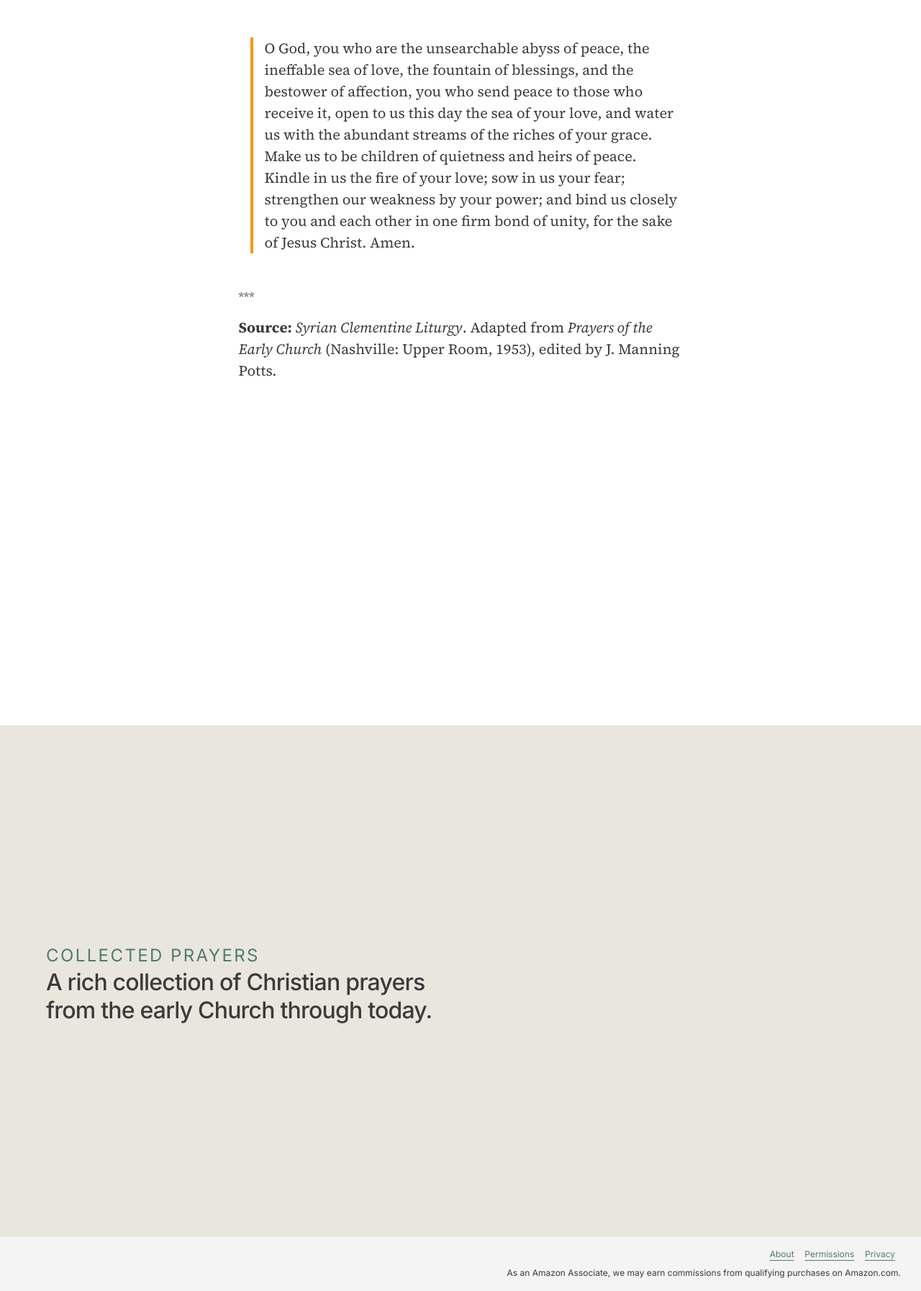
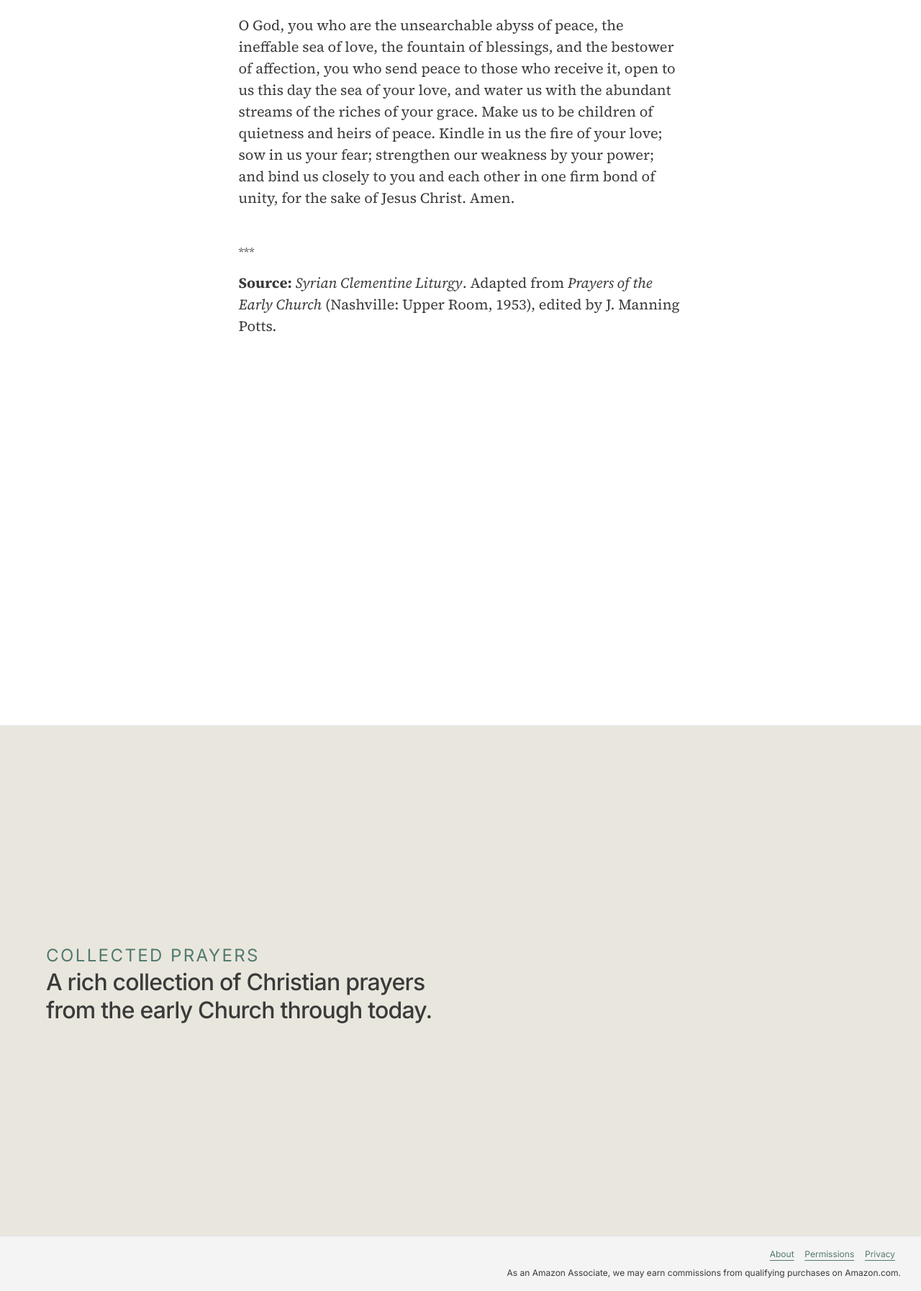
Before and after one commit to ryanwentzel/collectedprayers, a Jekyll site: the page built from collections/_prayers/early-church/2025-03-18-sea-of-ineffable-love.md, in a window 1280 px wide. Shown: the part 724-2518 px from the top of the page at 72% size. Built offline with Jekyll 4.4.1, drawn with Linux system fonts in a browser that asks for light colours.

```diff
--- a/collections/_prayers/early-church/2025-03-18-sea-of-ineffable-love.md
+++ b/collections/_prayers/early-church/2025-03-18-sea-of-ineffable-love.md
@@ -16,4 +16,4 @@ img:
     caption: Leontine von Littrow, *Coastal Landscape*
 ---
 
-> O God, you who are the unsearchable abyss of peace, the ineffable sea of love, the fountain of blessings, and the bestower of affection, you who send peace to those who receive it, open to us this day the sea of your love, and water us with the abundant streams of the riches of your grace. Make us to be children of quietness and heirs of peace. Kindle in us the fire of your love; sow in us your fear; strengthen our weakness by your power; and bind us closely to you and each other in one firm bond of unity, for the sake of Jesus Christ. Amen.
+O God, you who are the unsearchable abyss of peace, the ineffable sea of love, the fountain of blessings, and the bestower of affection, you who send peace to those who receive it, open to us this day the sea of your love, and water us with the abundant streams of the riches of your grace. Make us to be children of quietness and heirs of peace. Kindle in us the fire of your love; sow in us your fear; strengthen our weakness by your power; and bind us closely to you and each other in one firm bond of unity, for the sake of Jesus Christ. Amen.
```
